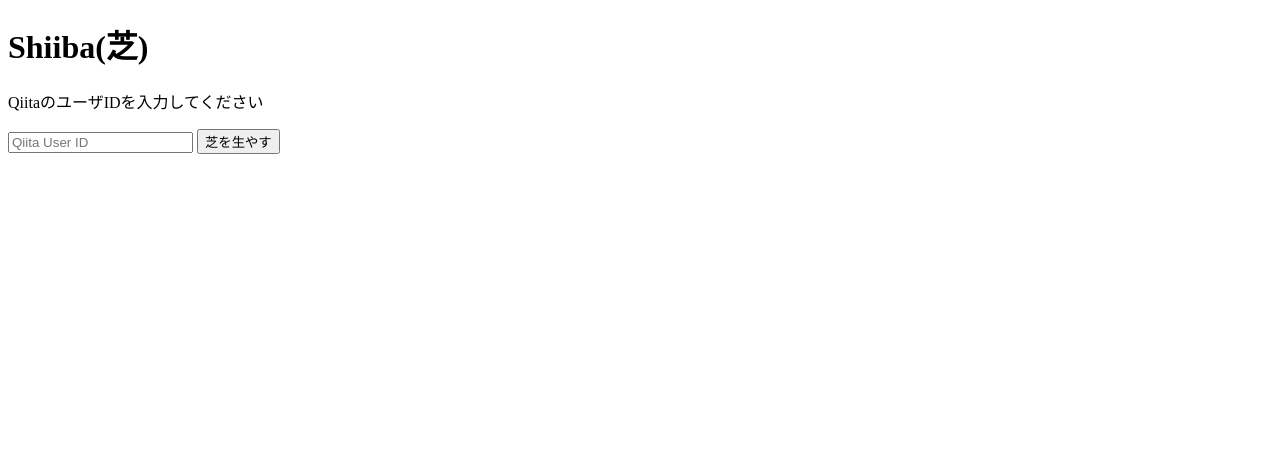
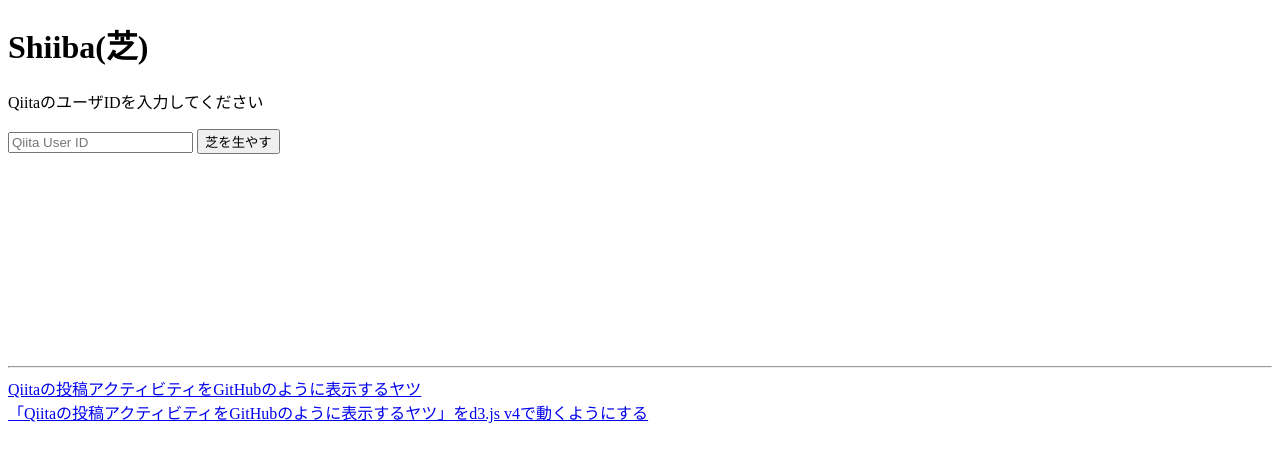
Before and after one commit to nyoronjp/nyoronjp.github.io, a plain HTML site: page qiita/20171026/index.html in a window 1280 px wide. Drawn offline with nearby package versions, Linux system fonts and the light colour scheme.

Commit message:
Add Qiita link

```diff
--- a/qiita/20171026/index.html
+++ b/qiita/20171026/index.html
@@ -12,6 +12,9 @@
         <input type="submit" id="btn-submit" value="芝を生やす" />
       </form>
       <svg class="weed" width="820" height="200"></svg>
+      <hr>
+      <a href="https://qiita.com/snaka/items/7f4e5653496689077ce5">Qiitaの投稿アクティビティをGitHubのように表示するヤツ</a><br>
+      <a href="https://qiita.com/nyoronjp/items/ba3bf01c90a98dc20c8c">「Qiitaの投稿アクティビティをGitHubのように表示するヤツ」をd3.js v4で動くようにする</a>
       <script src="https://code.jquery.com/jquery-3.2.1.min.js" integrity="sha256-hwg4gsxgFZhOsEEamdOYGBf13FyQuiTwlAQgxVSNgt4=" crossorigin="anonymous"></script>
       <script src="https://d3js.org/d3.v4.min.js" charset="utf-8"></script>
       <script type="text/javascript">
```
